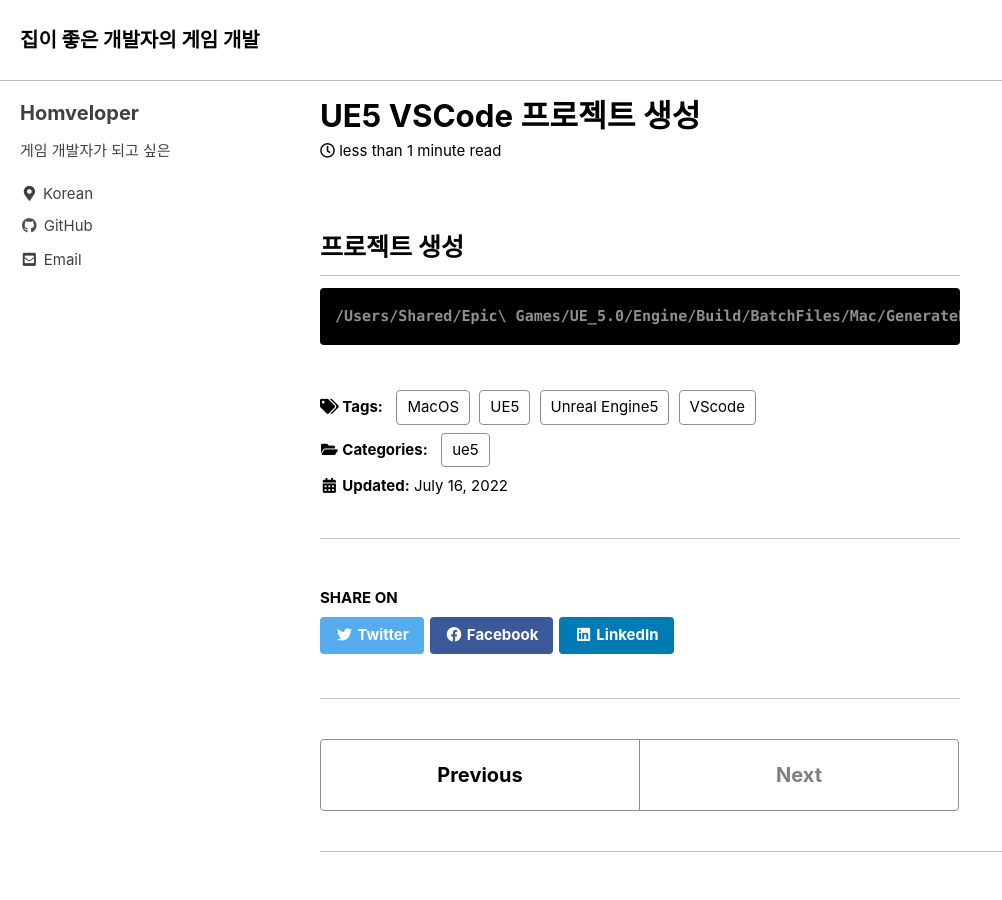
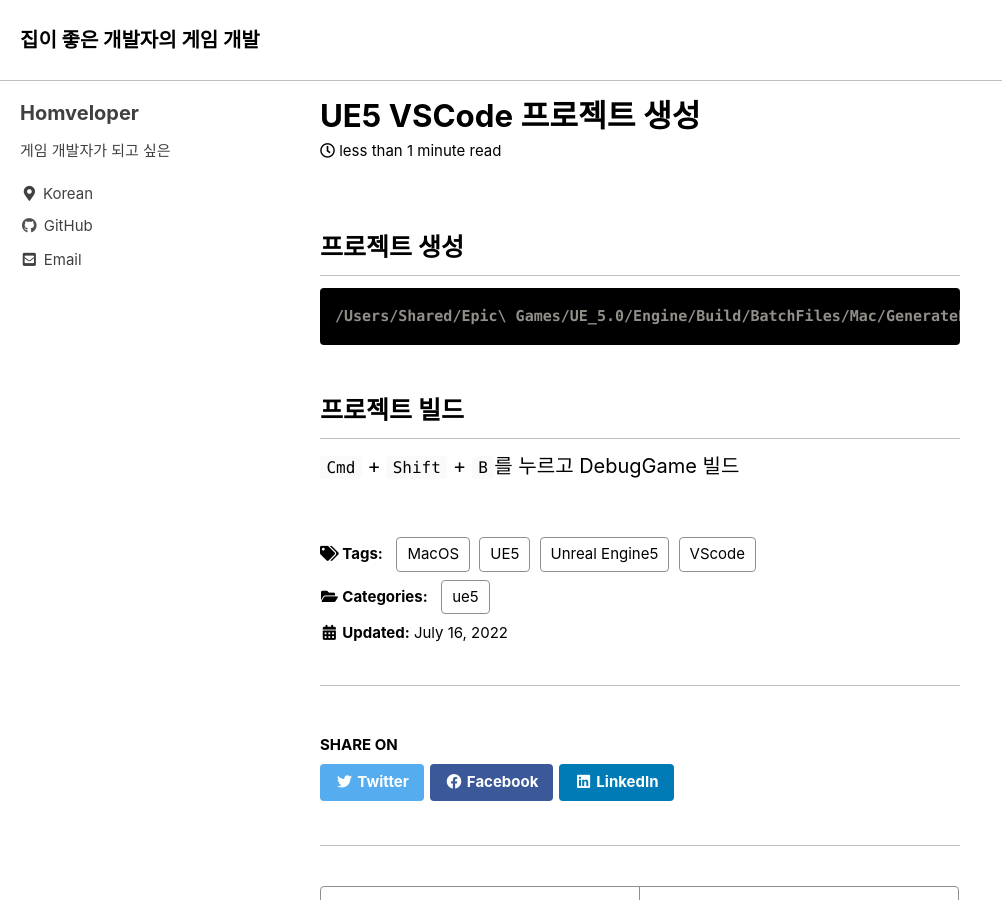
Before and after one commit to homveloper/homveloper.github.io, a Jekyll site: the page built from _posts/2022-07-16-ue5-generate-project.md, in a window 1280 px wide and 900 px high. Shown: the whole window, without its empty margins (0-1002 px from the left). Built offline with Jekyll 4.4.1, drawn with Linux system fonts in a browser that asks for light colours; cached includes are drawn as plain includes.

Commit message:
업데이트 UE5 VSCode

````diff
--- a/_posts/2022-07-16-ue5-generate-project.md
+++ b/_posts/2022-07-16-ue5-generate-project.md
@@ -13,3 +13,7 @@
 ``` terminal
 /Users/Shared/Epic\ Games/UE_5.0/Engine/Build/BatchFiles/Mac/GenerateProjectFiles.sh -project="<.uproject 파일 절대 경로>" -VSCode
 ```
+
+## 프로젝트 빌드
+
+```Cmd``` + ```Shift``` + ```B```를 누르고 DebugGame 빌드
````
